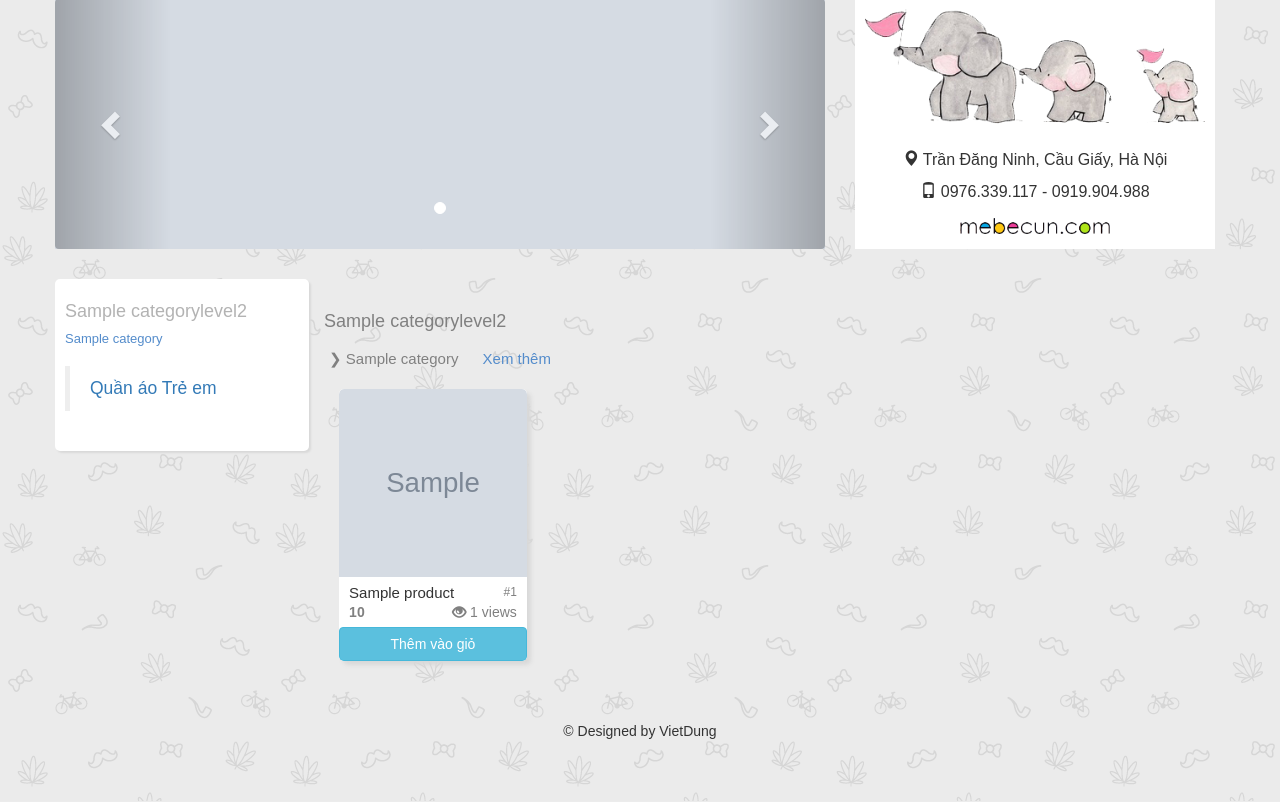
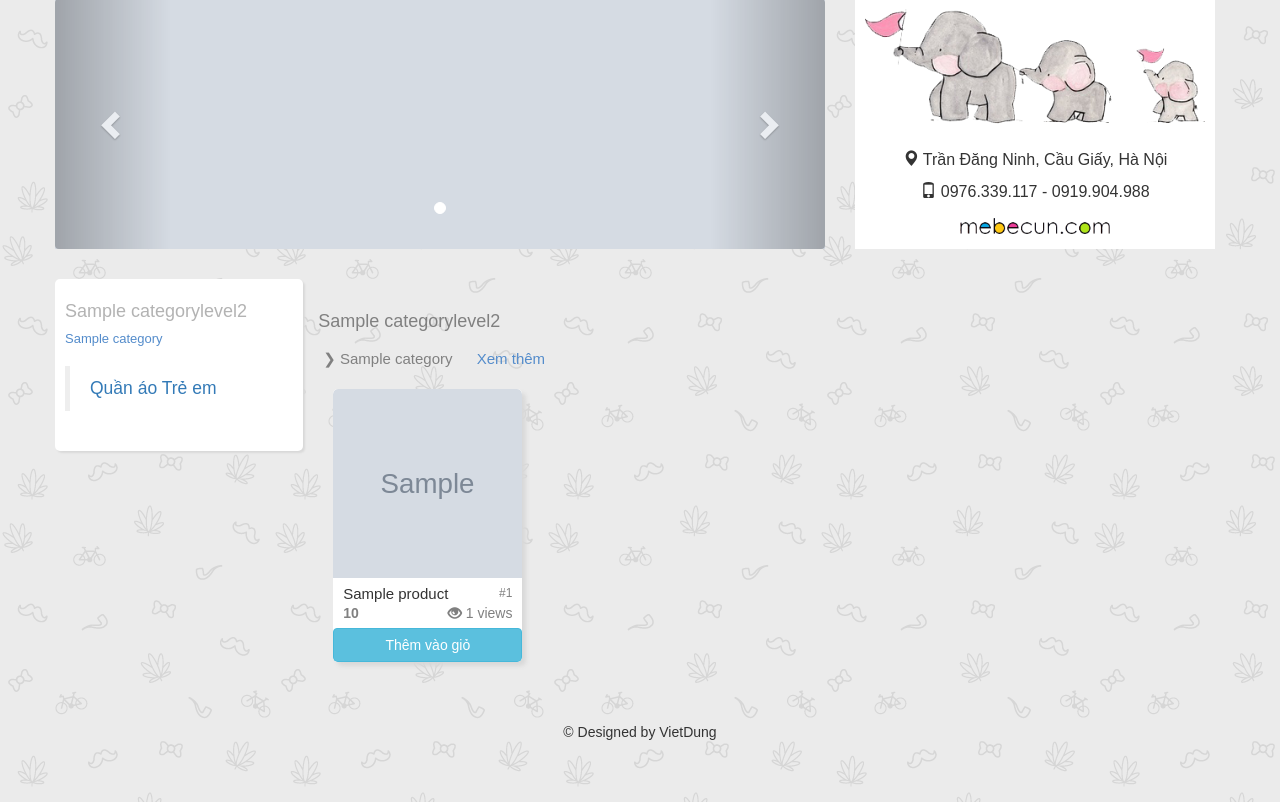
Before and after one commit to jarvisnn/OnlineShop, a Django app: page / in a window 1280 px wide. Shown: the part 71-873 px from the top of the page. Run offline with Django 3.2, Linux system fonts and the light colour scheme; tables that the repository leaves empty hold one stand-in row (values such as "Sample post"); grey boxes marked "Sample" are stand-in pictures; some libraries are stand-ins or nearby versions.

Commit message:
change width of 25md

```diff
--- a/static/css/common.css
+++ b/static/css/common.css
@@ -187,11 +187,11 @@ footer {
         float: left;
     }
     .col-md-25 {
-        width: 23%;
+        width: 22.5%;
         float: left;
     }
     .col-md-95 {
-        width: 77%;
+        width: 77.5%;
         float: left;
     }
     #sliding-images {
```
